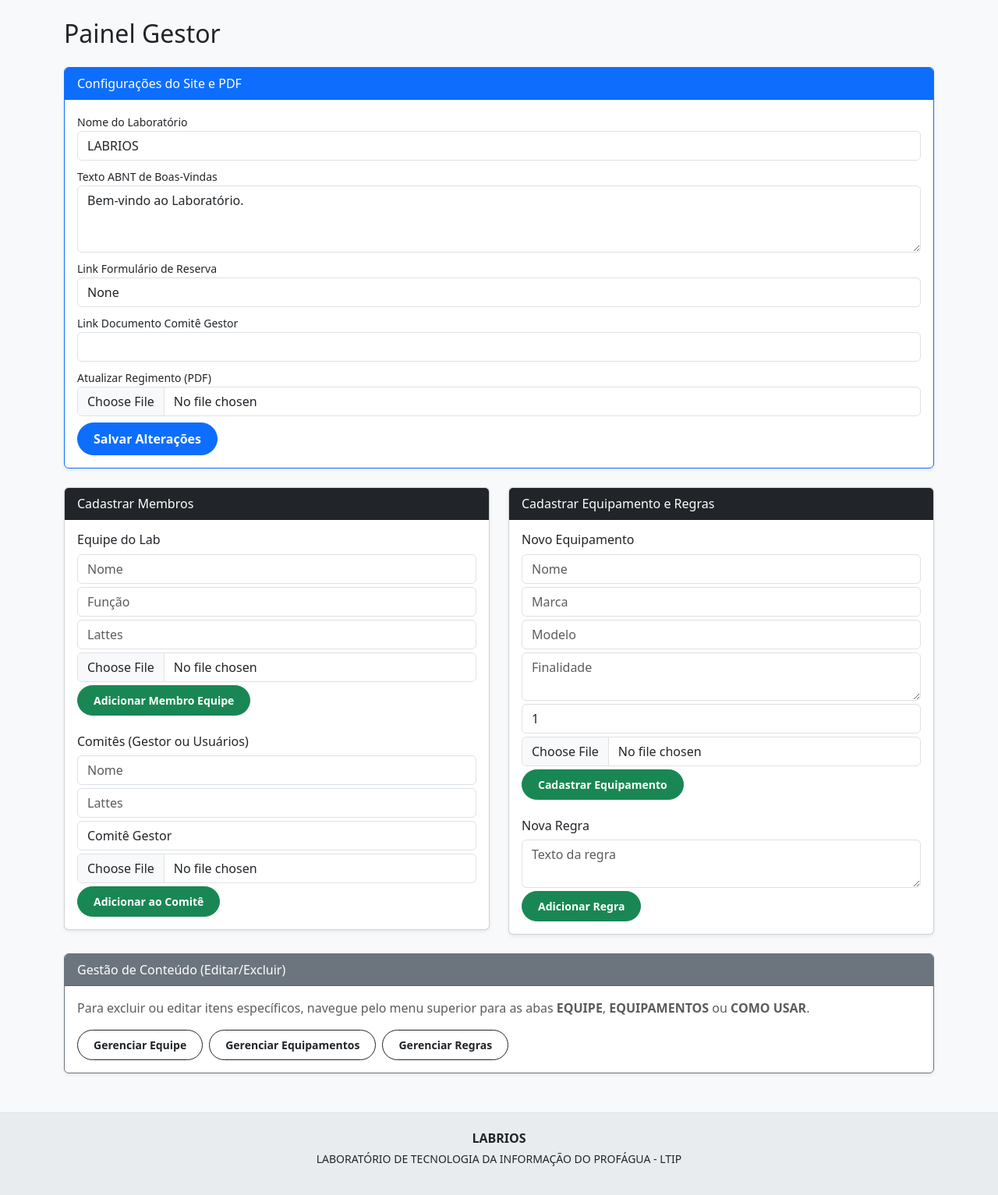
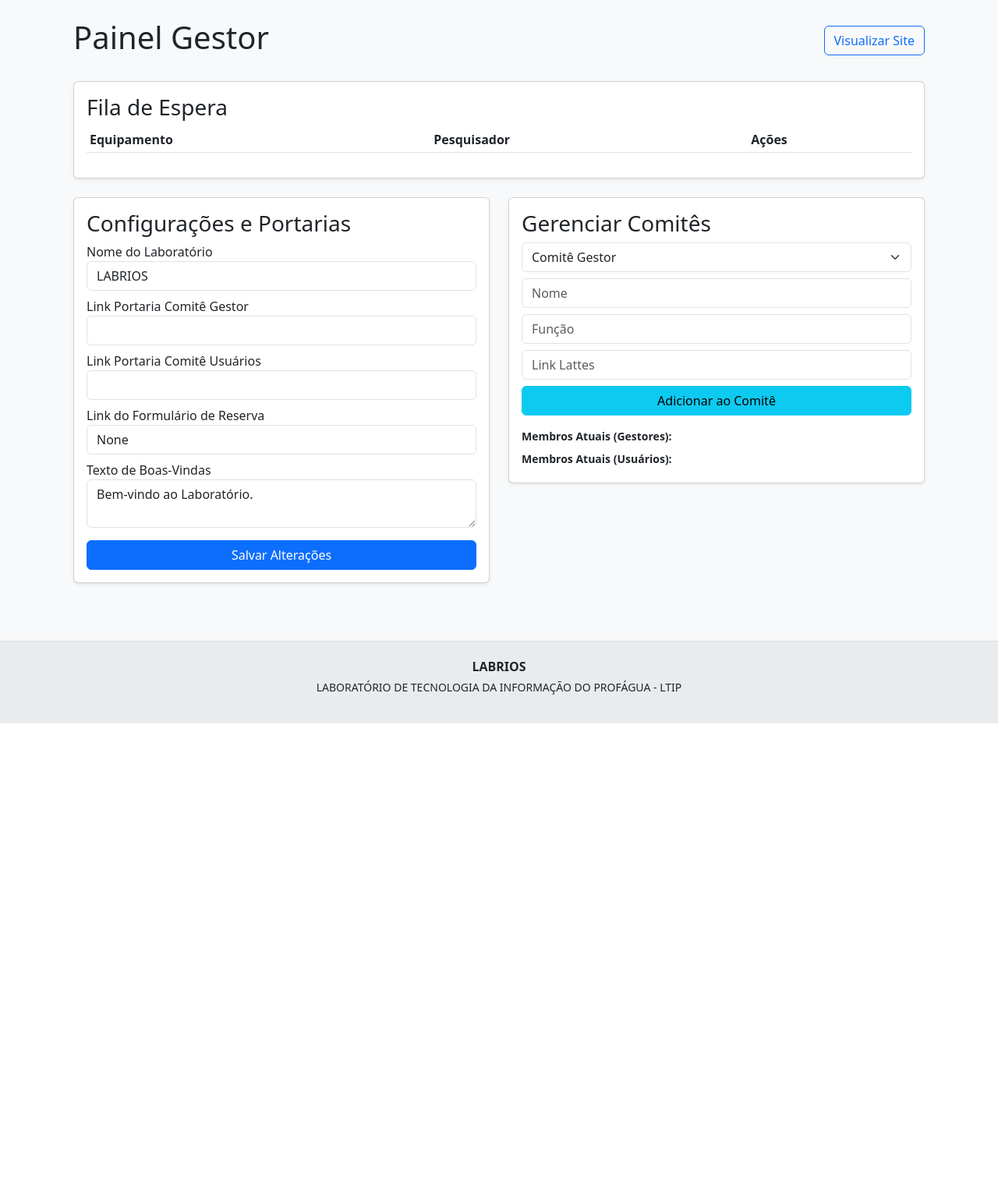
Before and after one commit to almeidasudarioarthurcassius-maker/SITE-OFICIAL-LABRIOS, a Flask app: page /admin in a window 1280 px wide. Shown: the part 56-1589 px from the top of the page at 78% size. After the commit the page ends 984 px from the top, so only its background shows below. Run offline with Flask 3, Linux system fonts and the light colour scheme; the visitor is signed in with stand-in values (Sample User, id 1); data comes from the database, SQL or seed files in the repository; data that the repository does not hold is empty.

Commit message:
Update admin.html

```diff
--- a/site-labrios-oficial/templates/admin.html
+++ b/site-labrios-oficial/templates/admin.html
@@ -1,93 +1,83 @@
 {% extends "base.html" %}
 {% block content %}
-<h2 class="mb-4">Painel Gestor</h2>
+<div class="container mt-4">
+    <div class="d-flex justify-content-between align-items-center mb-4">
+        <h1>Painel Gestor</h1>
+        <a href="{{ url_for('home') }}" class="btn btn-outline-primary">Visualizar Site</a>
+    </div>
 
-<div class="card mb-4 shadow-sm border-primary">
-    <div class="card-header bg-primary text-white">Configurações do Site e PDF</div>
-    <div class="card-body">
-        <form action="/admin/update_settings" method="POST" enctype="multipart/form-data">
-            <label class="small">Nome do Laboratório</label>
-            <input type="text" name="lab_name" class="form-control mb-2" value="{{ settings.lab_name }}">
-            <label class="small">Texto ABNT de Boas-Vindas</label>
-            <textarea name="hero_text" class="form-control mb-2" rows="3">{{ settings.hero_text }}</textarea>
-            <label class="small">Link Formulário de Reserva</label>
-            <input type="text" name="form_link" class="form-control mb-2" value="{{ settings.external_form_link }}">
-            <label class="small">Link Documento Comitê Gestor</label>
-            <input type="text" name="committee_doc" class="form-control mb-2" value="{{ settings.committee_doc_link }}">
-            <label class="small">Atualizar Regimento (PDF)</label>
-            <input type="file" name="regimento" class="form-control mb-2">
-            <button class="btn btn-primary btn-pill">Salvar Alterações</button>
-        </form>
-        {% if settings.regimento_data %}
-        <form action="/admin/delete_regimento" method="POST" class="mt-2">
-            <button class="btn btn-danger btn-pill btn-sm">Remover PDF do Banco</button>
-        </form>
-        {% endif %}
+    <div class="card p-3 shadow-sm mb-4">
+        <h3>Fila de Espera</h3>
+        <div class="table-responsive">
+            <table class="table table-sm">
+                <thead><tr><th>Equipamento</th><th>Pesquisador</th><th>Ações</th></tr></thead>
+                <tbody>
+                    {% for res in pending_reservations %}
+                    <tr>
+                        <td>{{ res.equipment.name }}</td>
+                        <td>{{ res.name }}</td>
+                        <td>
+                            <form action="{{ url_for('approve_reservation', id=res.id) }}" method="POST" style="display:inline;"><button class="btn btn-success btn-sm">Aprovar</button></form>
+                            <form action="{{ url_for('reject_reservation', id=res.id) }}" method="POST" style="display:inline;"><button class="btn btn-danger btn-sm">Recusar</button></form>
+                        </td>
+                    </tr>
+                    {% endfor %}
+                </tbody>
+            </table>
+        </div>
     </div>
-</div>
 
-<div class="row">
-    <!-- CADASTROS -->
-    <div class="col-md-6">
-        <div class="card mb-4 shadow-sm">
-            <div class="card-header bg-dark text-white">Cadastrar Membros</div>
-            <div class="card-body">
-                <h6>Equipe do Lab</h6>
-                <form action="/admin/add_member" method="POST" enctype="multipart/form-data" class="mb-4">
-                    <input type="text" name="name" class="form-control mb-1" placeholder="Nome" required>
-                    <input type="text" name="role" class="form-control mb-1" placeholder="Função">
-                    <input type="text" name="lattes" class="form-control mb-1" placeholder="Lattes">
-                    <input type="file" name="photo" class="form-control mb-1">
-                    <button class="btn btn-success btn-sm btn-pill">Adicionar Membro Equipe</button>
-                </form>
-                <h6>Comitês (Gestor ou Usuários)</h6>
-                <form action="/admin/add_committee" method="POST" enctype="multipart/form-data">
-                    <input type="text" name="name" class="form-control mb-1" placeholder="Nome" required>
-                    <input type="text" name="lattes" class="form-control mb-1" placeholder="Lattes">
-                    <select name="category" class="form-control mb-1">
-                        <option value="Gestor">Comitê Gestor</option>
-                        <option value="Usuário">Comitê de Usuários</option>
-                    </select>
-                    <input type="file" name="photo" class="form-control mb-1">
-                    <button class="btn btn-success btn-sm btn-pill">Adicionar ao Comitê</button>
+    <div class="row">
+        <div class="col-md-6 mb-4">
+            <div class="card p-3 shadow-sm h-100">
+                <h3>Configurações e Portarias</h3>
+                <form action="{{ url_for('update_settings') }}" method="POST" enctype="multipart/form-data">
+                    <label>Nome do Laboratório</label>
+                    <input type="text" name="lab_name" class="form-control mb-2" value="{{ settings.lab_name }}">
+                    <label>Link Portaria Comitê Gestor</label>
+                    <input type="text" name="link_portaria_gestor" class="form-control mb-2" value="{{ settings.link_portaria_gestor or '' }}">
+                    <label>Link Portaria Comitê Usuários</label>
+                    <input type="text" name="link_portaria_usuarios" class="form-control mb-2" value="{{ settings.link_portaria_usuarios or '' }}">
+                    <label>Link do Formulário de Reserva</label>
+                    <input type="text" name="form_link" class="form-control mb-2" value="{{ settings.external_form_link }}">
+                    <label>Texto de Boas-Vindas</label>
+                    <textarea name="hero_text" class="form-control mb-2">{{ settings.hero_text }}</textarea>
+                    <button type="submit" class="btn btn-primary w-100 mt-2">Salvar Alterações</button>
                 </form>
             </div>
         </div>
-    </div>
 
-    <div class="col-md-6">
-        <div class="card mb-4 shadow-sm">
-            <div class="card-header bg-dark text-white">Cadastrar Equipamento e Regras</div>
-            <div class="card-body">
-                <h6>Novo Equipamento</h6>
-                <form action="/admin/add_equipment" method="POST" enctype="multipart/form-data" class="mb-4">
-                    <input type="text" name="name" class="form-control mb-1" placeholder="Nome" required>
-                    <input type="text" name="brand" class="form-control mb-1" placeholder="Marca">
-                    <input type="text" name="model" class="form-control mb-1" placeholder="Modelo">
-                    <textarea name="purpose" class="form-control mb-1" placeholder="Finalidade"></textarea>
-                    <input type="number" name="quantity" class="form-control mb-1" placeholder="Quantidade" value="1">
-                    <input type="file" name="image" class="form-control mb-1">
-                    <button class="btn btn-success btn-sm btn-pill">Cadastrar Equipamento</button>
+        <div class="col-md-6 mb-4">
+            <div class="card p-3 shadow-sm">
+                <h3>Gerenciar Comitês</h3>
+                <form action="{{ url_for('add_committee_member') }}" method="POST" class="mb-3">
+                    <select name="type" class="form-select mb-2">
+                        <option value="gestor">Comitê Gestor</option>
+                        <option value="usuario">Comitê de Usuários</option>
+                    </select>
+                    <input type="text" name="name" class="form-control mb-2" placeholder="Nome" required>
+                    <input type="text" name="role" class="form-control mb-2" placeholder="Função">
+                    <input type="text" name="lattes" class="form-control mb-2" placeholder="Link Lattes">
+                    <button type="submit" class="btn btn-info w-100">Adicionar ao Comitê</button>
                 </form>
-                <h6>Nova Regra</h6>
-                <form action="/admin/add_rule" method="POST">
-                    <textarea name="content" class="form-control mb-1" placeholder="Texto da regra"></textarea>
-                    <button class="btn btn-success btn-sm btn-pill">Adicionar Regra</button>
-                </form>
+                <div style="max-height: 200px; overflow-y: auto;">
+                    <p class="small fw-bold mb-1">Membros Atuais (Gestores):</p>
+                    {% for m in gestores %}
+                    <div class="d-flex justify-content-between border-bottom py-1 small">
+                        <span>{{ m.name }}</span>
+                        <form action="{{ url_for('delete_committee_member', type='gestor', id=m.id) }}" method="POST"><button class="btn btn-sm text-danger">x</button></form>
+                    </div>
+                    {% endfor %}
+                    <p class="small fw-bold mb-1 mt-2">Membros Atuais (Usuários):</p>
+                    {% for m in usuarios %}
+                    <div class="d-flex justify-content-between border-bottom py-1 small">
+                        <span>{{ m.name }}</span>
+                        <form action="{{ url_for('delete_committee_member', type='usuario', id=m.id) }}" method="POST"><button class="btn btn-sm text-danger">x</button></form>
+                    </div>
+                    {% endfor %}
+                </div>
             </div>
         </div>
     </div>
-</div>
-
-<div class="card shadow-sm border-secondary mb-5">
-    <div class="card-header bg-secondary text-white">Gestão de Conteúdo (Editar/Excluir)</div>
-    <div class="card-body">
-        <p class="text-muted">Para excluir ou editar itens específicos, navegue pelo menu superior para as abas <strong>EQUIPE</strong>, <strong>EQUIPAMENTOS</strong> ou <strong>COMO USAR</strong>.</p>
-        <div class="d-flex gap-2">
-            <a href="/team" class="btn btn-outline-dark btn-pill btn-sm">Gerenciar Equipe</a>
-            <a href="/equipment" class="btn btn-outline-dark btn-pill btn-sm">Gerenciar Equipamentos</a>
-            <a href="/how-to-use" class="btn btn-outline-dark btn-pill btn-sm">Gerenciar Regras</a>
-        </div>
     </div>
-</div>
 {% endblock %}
```
